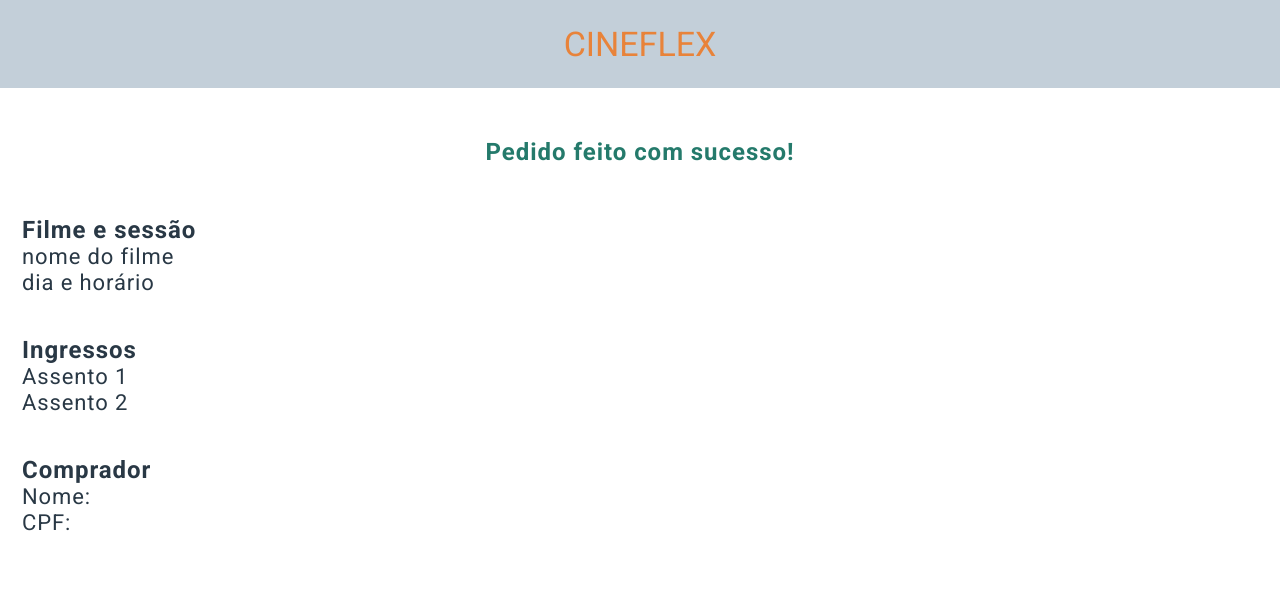
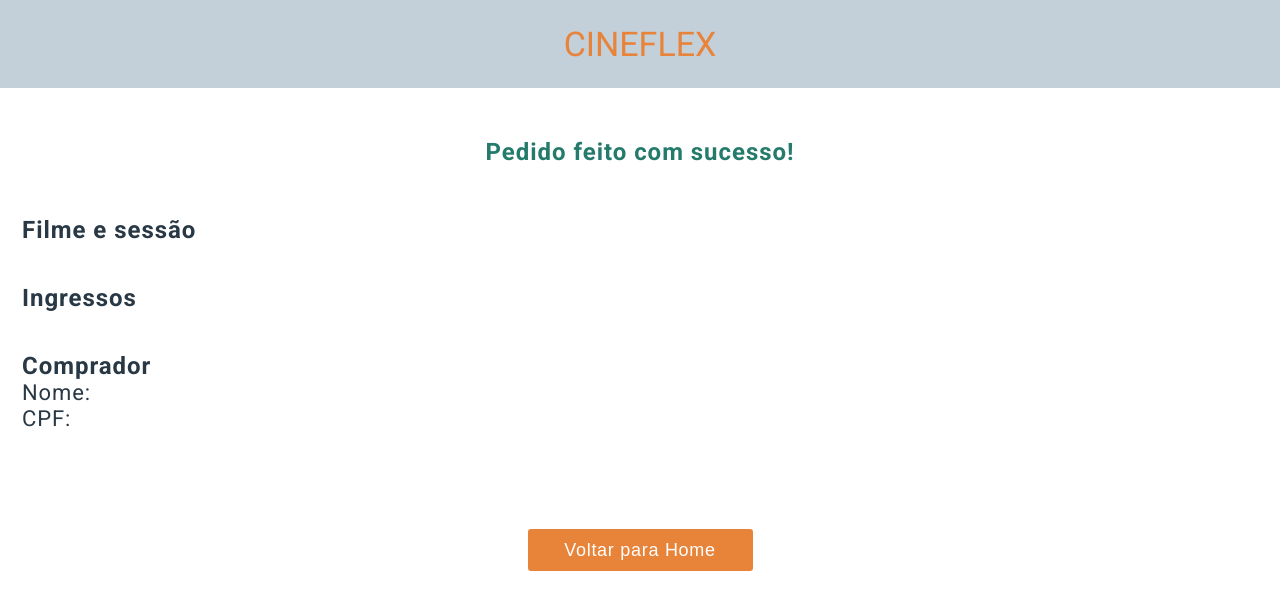
Before and after one commit to GuilhermeCRB/projeto9-cineflex, a React (Create React App) app: page /sucesso in a window 1280 px wide. Shown: the top 610 px of the page. Built offline with nearby package versions, Linux system fonts and the light colour scheme.

Commit message:
feat: displaying buying information on succes screen

```diff
--- a/src/App.jsx
+++ b/src/App.jsx
@@ -12,7 +12,18 @@ import "./assets/session-screen.css";
 import "./assets/seat-selection-screen.css";
 import "./assets/success-screen.css"
 
+
 export default function App() {
+    let seatsNumber = [];
+    let buyingInformation = {
+        movieName: "",
+        movieDay: "",
+        movieTime: "",
+        movieSeats: [],
+        movieBuyerName: "",
+        movieBuyerCPF: ""
+    }
+
     return (
         <BrowserRouter>
             <header>
@@ -21,8 +32,14 @@ export default function App() {
             <Routes>
                 <Route path="/" element={<MovieScreen />} />
                 <Route path="/sessoes/:movieID" element={<SessionScreen />} />
-                <Route path="/assentos/:sessionID" element={<SeatSelectionScreen />} />
-                <Route path="/sucesso" element={<SuccessScreen />} />
+                <Route
+                    path="/assentos/:sessionID"
+                    element={<SeatSelectionScreen
+                        seatsNumber={seatsNumber}
+                        buyingInformation={buyingInformation}
+                    />}
+                />
+                <Route path="/sucesso" element={<SuccessScreen buyingInformation={buyingInformation} />} />
             </Routes>
         </BrowserRouter>
     );
--- a/src/assets/success-screen.css
+++ b/src/assets/success-screen.css
@@ -31,3 +31,20 @@
     line-height: 26px;
     letter-spacing: 0.04em;
 }
+
+.success-screen button{
+    display: block;
+    font-size: 18px;
+    letter-spacing: 0.04em;
+    width: 225px;
+    height: 42px;
+    margin: 57px auto 80px auto;
+    border: none;
+    border-radius: 3px;
+    color: var(--button-color);
+    background-color: var(--logo-color);text-decoration: none;
+}
+
+.success-screen a{
+    text-decoration: none;
+}
--- a/src/components/Form.jsx
+++ b/src/components/Form.jsx
@@ -2,7 +2,7 @@ import { useState } from "react";
 import { useNavigate } from "react-router-dom";
 import axios from "axios";
 
-export default function Form({ seatsNumber }) {
+export default function Form({ seatsNumber, buyingInformation }) {
     const [buyerName, setBuyerName] = useState("");
     const [buyerCPF, setBuyerCPF] = useState("");
     const navigate = useNavigate();
@@ -14,6 +14,7 @@ export default function Form({ seatsNumber }) {
         const cpfRequirements = testBuyerCPF();
 
         if (nameRequirements && cpfRequirements && seatsValidation) {
+            saveInformation();
             sendRequest();
         }
     }
@@ -68,6 +69,11 @@ export default function Form({ seatsNumber }) {
         return isCpfFormat;
     }
 
+    function saveInformation(){
+        buyingInformation.movieBuyerName = buyerName;
+        buyingInformation.movieBuyerCPF = buyerCPF;
+    }
+
     function sendRequest() {
         const promise = axios.post(
             "https://mock-api.driven.com.br/api/v5/cineflex/seats/book-many",
--- a/src/components/Seat.jsx
+++ b/src/components/Seat.jsx
@@ -1,16 +1,18 @@
 import { useState } from "react";
 import styled from "styled-components";
 
-export default function Seat({ isAvailable, index, name, seatsNumber }) {
+export default function Seat({ isAvailable, SeatID, index, name, seatsNumber, buyingInformation }) {
     const [selected, setSelected] = useState(false);
 
     return (
         <SeatStyle
             isAvailable={isAvailable}
             selected={selected}
-            onClick={() => {setSelected(!selected)}}
+            onClick={() => { setSelected(!selected) }}
             index={index}
+            SeatID={SeatID}
             seatsNumber={seatsNumber}
+            buyingInformation={buyingInformation}
             className="seat-screen_seat"
         >
             <p>{name}</p>
@@ -18,13 +20,16 @@ export default function Seat({ isAvailable, index, name, seatsNumber }) {
     );
 }
 
-function checkAvailability(isAvailable, selected, index, seatsNumber, element) {
+function checkAvailability(isAvailable, selected, index, SeatID, seatsNumber, buyingInformation, element) {
     if (isAvailable) {
         if (selected) {
-            if(element === "border") seatsNumber.push(index); //if statement is necessary to not save the seat in seatsNumber array twice, since function is being called 2 times per click
+            if (element === "border") { //statement is necessary to not save the seat in seatsNumber array twice, since function is being called 2 times per click
+                seatsNumber.push(SeatID);
+                buyingInformation.movieSeats.push(index+1);
+            }
             return element === "border" ? "var(--selected-seat-border)" : "var(--selected-seat)";
         } else {
-            // if(element === "border") dropSeat(index, seatsNumber);
+            // if(element === "border") dropSeat(SeatID, seatsNumber);
             return element === "border" ? "var(--available-seat-border)" : "var(--available-seat)";
         }
     } else if (selected) {
@@ -35,10 +40,10 @@ function checkAvailability(isAvailable, selected, index, seatsNumber, element) {
     }
 }
 
-// function dropSeat(index, seatsNumber){
+// function dropSeat(SeatID, seatsNumber){
 //     if(seatsNumber.length !== 0){
 //         seatsNumber = seatsNumber.filter((seat) => {
-//             if(seat === index){
+//             if(seat === SeatID){
 //                 return false;
 //             }else{
 //                 return true;
@@ -53,8 +58,8 @@ const SeatStyle = styled.div`
     align-items: center;
     justify-content: center;
     margin: 0 7px 18px 0;
-    border: 1px solid ${({ isAvailable, selected, index, seatsNumber }) => checkAvailability(isAvailable, selected, index, seatsNumber, "border")};
-    background-color: ${({ isAvailable, selected, index, seatsNumber }) => checkAvailability(isAvailable, selected, index, seatsNumber, "background")};
+    border: 1px solid ${({ isAvailable, selected, index, SeatID, seatsNumber, buyingInformation }) => checkAvailability(isAvailable, selected, index, SeatID, seatsNumber, buyingInformation, "border")};
+    background-color: ${({ isAvailable, selected, index, SeatID, seatsNumber, buyingInformation }) => checkAvailability(isAvailable, selected, index, SeatID, seatsNumber, buyingInformation, "background")};
 
     p{
         font-size: 12px;
--- a/src/components/SeatSelectionScreen.jsx
+++ b/src/components/SeatSelectionScreen.jsx
@@ -5,10 +5,10 @@ import axios from "axios";
 import Seat from "./Seat"
 import Form from "./Form";
 
-export default function SeatSelectionScreen() {
+export default function SeatSelectionScreen({ seatsNumber, buyingInformation }) {
     const [seats, setSeats] = useState(null);
     const { sessionID } = useParams();
-    let seatsNumber = [];
+    buyingInformation.moviSeats = [];
 
     useEffect(() => {
         const promise = axios.get(`https://mock-api.driven.com.br/api/v5/cineflex/showtimes/${sessionID}/seats`);
@@ -29,15 +29,17 @@ export default function SeatSelectionScreen() {
             {seats && //necessary to force code to wait for the promise to be answered before load the page
                 <>
                     <div className="seat-screen_room">
-                        <Seats room={seats}  seatsNumber={seatsNumber} />
+                        <Seats room={seats} seatsNumber={seatsNumber} buyingInformation={buyingInformation} />
                     </div>
                     <Legend />
-                    <Form seatsNumber={seatsNumber} />
+                    <Form seatsNumber={seatsNumber} buyingInformation={buyingInformation} />
                     <Footer
                         title={seats.movie.title}
                         posterURL={seats.movie.posterURL}
                         day={seats.day.weekday}
                         time={seats.name}
+                        date={seats.day.date}
+                        buyingInformation={buyingInformation}
                     />
                 </>
             }
@@ -45,18 +47,20 @@ export default function SeatSelectionScreen() {
     );
 }
 
-function Seats({ room, seatsNumber }) {
+function Seats({ room, seatsNumber, buyingInformation }) {
     const { seats } = room;
 
     return (
-        seats.map((seat,index) => {
+        seats.map((seat, index) => {
             return (
                 <Seat
                     key={index}
                     isAvailable={seat.isAvailable}
-                    index={seat.id}
+                    SeatID={seat.id}
+                    index={index}
                     name={seat.name}
                     seatsNumber={seatsNumber}
+                    buyingInformation={buyingInformation}
                 />
             )
         })
@@ -82,7 +86,11 @@ function Legend() {
     );
 }
 
-function Footer({ title, posterURL, day, time }) {
+function Footer({ title, posterURL, day, time, date, buyingInformation }) {
+    buyingInformation.movieName = title;
+    buyingInformation.movieDay = date;
+    buyingInformation.movieTime = time;
+
     return (
         <footer>
             <div className="img-frame"><img src={posterURL} alt="" /></div>
--- a/src/components/SucessScreen.jsx
+++ b/src/components/SucessScreen.jsx
@@ -1,22 +1,30 @@
-export default function SuccessScreen(){
-    return(
+import { Link } from "react-router-dom";
+
+export default function SuccessScreen({ buyingInformation }) {
+    console.log(buyingInformation);
+    return (buyingInformation.movieSeats !== [] &&
         <section className="success-screen">
             <h2>Pedido feito com sucesso!</h2>
             <div className="success-screen_section">
                 <h3>Filme e sessão</h3>
-                <p>nome do filme</p>
-                <p>dia e horário</p>
+                <p>{buyingInformation.movieName}</p>
+                <p>{buyingInformation.movieDay} {buyingInformation.movieTime}</p>
             </div>
             <div className="success-screen_section">
                 <h3>Ingressos</h3>
-                <p>Assento 1</p>
-                <p>Assento 2</p>
+                {buyingInformation.movieSeats.map(seat => {
+                    return <p>Assento {seat}</p>
+                })
+                }
             </div>
             <div className="success-screen_section">
                 <h3>Comprador</h3>
-                <p>Nome: </p>
-                <p>CPF: </p>
+                <p>Nome: {buyingInformation.movieBuyerName}</p>
+                <p>CPF: {buyingInformation.movieBuyerCPF}</p>
             </div>
+            <Link to={"/"}>
+                <button>Voltar para Home</button>
+            </Link>
         </section>
     );
 }
```
